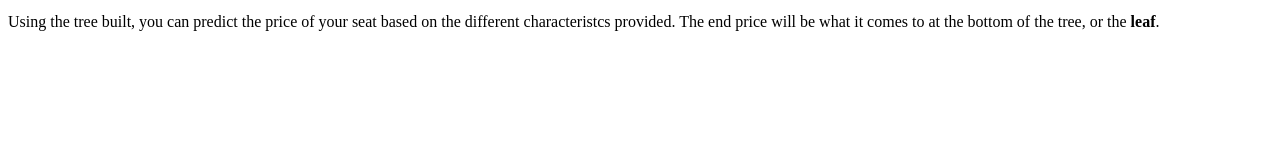
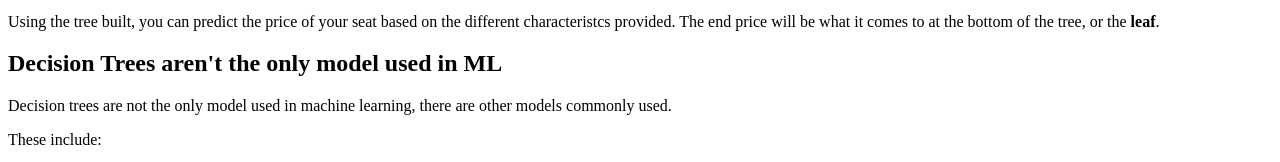
Before and after one commit to erinmikailstaples/guidebook, a Next.js app: page /machinelearningai/howdoesitwork/machinelearning101 in a window 1280 px wide. Shown: the part 749-911 px from the top of the page. Before the commit the page ends 800 px from the top, so only its background shows below. Built offline with nearby package versions, Linux system fonts and the light colour scheme.

Commit message:
Removed redundant files, add new types of models

```diff
--- a/pages/machinelearningai/howdoesitwork/machinelearning101.mdx
+++ b/pages/machinelearningai/howdoesitwork/machinelearning101.mdx
@@ -52,3 +52,9 @@ Airline Seat Prices
     └── Middle Seat
 
 Using the tree built, you can predict the price of your seat based on the different characteristcs provided.  The end price will be what it comes to at the bottom of the tree, or the **leaf**.
+
+## Decision Trees aren't the only model used in ML
+
+Decision trees are not the only model used in machine learning, there are other models commonly used.
+
+These include:
```
